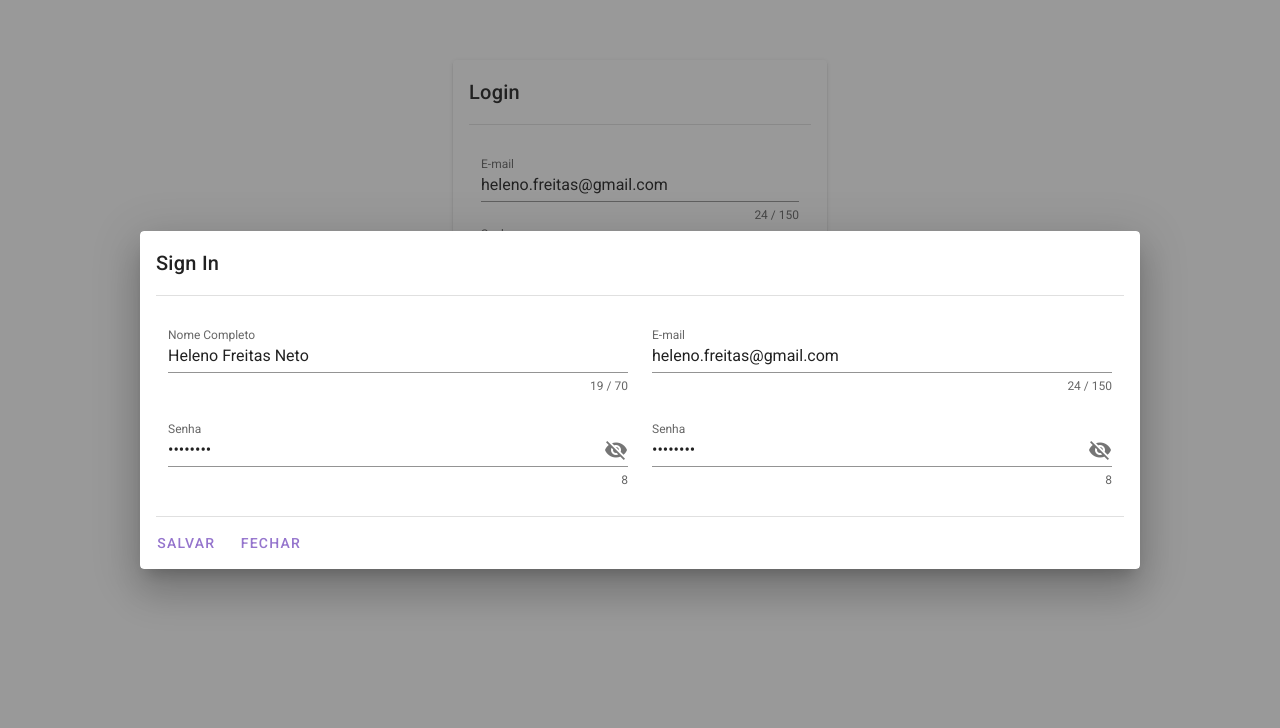
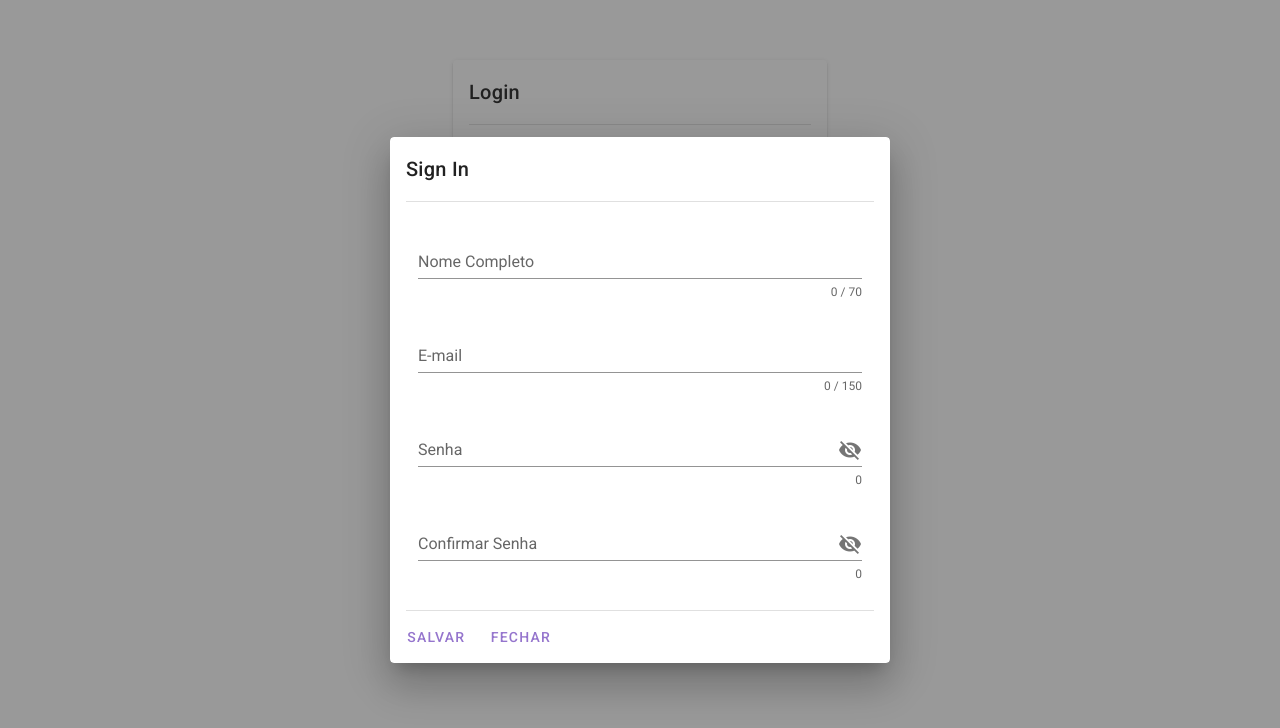
Before and after one commit to helenofn/hfn-invest-fe-vue, a Vue app: page /login in a window 1280 px wide. Both pictures are taken after a click on the button "SIGN IN". Shown: the top 728 px of the page. Built offline with nearby package versions, Linux system fonts and the light colour scheme; no server answers; what vue-sweetalert2 would draw is missing.

Commit message:
alterar usuário

```diff
--- a/src/components/alert/Alert.vue
+++ /dev/null
@@ -1,4 +0,0 @@
-<template>
-  <v-dialog max-width="600px">
-  </v-dialog>
-</template>
--- a/src/components/usuario/ListaUsuario.vue
+++ b/src/components/usuario/ListaUsuario.vue
@@ -60,12 +60,13 @@
 <script>
 import Usuario from '@/components/usuario/Usuario.vue'
 import { getAll as getAllUsers } from '@/services/userService.js';
+import { usuario } from '@/model/usuario.js';
   export default {
     components:{
         Usuario
     },
     data: () => ({
-      usuario:null,
+      usuario:usuario,
       search: '',
       dialog: {
             value:false
--- a/src/components/usuario/Usuario.vue
+++ b/src/components/usuario/Usuario.vue
@@ -3,7 +3,6 @@
     <v-card
         :loading="loading"
         class="mx-auto"
-        max-width="1000"
     >
 
     <v-card-title>{{title}}</v-card-title>
@@ -13,7 +12,7 @@
       <v-form ref="form" v-model="valid" lazy-validation>
         <v-container>
             <v-row>
-                <v-col cols="6" md="6">
+                <v-col cols="12" md="12">
                     <v-text-field
                         v-model="usuario.name"
                         :rules="[rules.required, rules.nomeMin]"
@@ -23,7 +22,7 @@
                         label="Nome Completo"
                     ></v-text-field>
                 </v-col>
-                <v-col cols="6" md="6">
+                <v-col cols="12" md="12">
                     <v-text-field
                         v-model="usuario.email"
                         :rules="[rules.required, rules.email]"
@@ -33,8 +32,8 @@
                         label="E-mail"
                     ></v-text-field>
                 </v-col>
-                <v-col cols="6" md="6">
-                    <v-text-field v-if="isSignIn"
+                <v-col cols="12" md="12" v-if="isSignIn">
+                    <v-text-field
                         v-model="usuario.password"
                         :append-icon="showSenha ? 'mdi-eye' : 'mdi-eye-off'"
                         :rules="[rules.required, rules.senhaMin, rules.senhaMax]"
@@ -46,18 +45,30 @@
                         @click:append="showSenha = !showSenha"
                     ></v-text-field>
                 </v-col>
-                <v-col cols="6" md="6">
-                    <v-text-field v-if="isSignIn"
-                        v-model="usuario.passwordConfirm"
+                <v-col cols="12" md="12" v-if="isSignIn">
+                    <v-text-field
+                        v-model="passwordConfirm"
                         :append-icon="showSenha ? 'mdi-eye' : 'mdi-eye-off'"
                         :rules="[rules.required, rules.senhaMin, rules.senhaMax, ruleSenhaMatch]"
                         :type="showSenha ? 'text' : 'password'"
-                        name="senha"
-                        label="Senha"
+                        name="senhaConfirm"
+                        label="Confirmar Senha"
                         hint=""
                         counter
                         @click:append="showSenha = !showSenha"
                     ></v-text-field>
+                </v-col>
+
+                <v-col cols="12" md="12" v-if="!isSignIn">
+                    <v-combobox
+                      v-model="usuario.status"
+                      :items="userStatusList"
+                      label="Situação"
+                      item-text="name"
+                      return-object
+                    >
+
+                    </v-combobox>
                 </v-col>
             </v-row>
         </v-container>
@@ -68,10 +79,17 @@
     <v-divider class="mx-4"></v-divider>
 
     <v-card-actions>
-      <v-btn
+      <v-btn v-if="isSignIn"
         color="deep-purple lighten-2"
         text
         @click="salvar"
+      >
+        Salvar
+      </v-btn>
+      <v-btn v-if="!isSignIn"
+        color="deep-purple lighten-2"
+        text
+        @click="alterar"
       >
         Salvar
       </v-btn>
@@ -95,7 +113,9 @@
 </template>
 
 <script>
-import { create as createUser } from '@/services/userService.js';
+import { create as createUser, update as updateUser } from '@/services/userService.js';
+import { statusUserListAll } from '@/services/dominioService.js';
+import { usuario } from '@/model/usuario.js';
 export default{
     props:{
         tipo: String,
@@ -107,12 +127,8 @@ export default{
         title:'',
         isSignIn: false,
         valid: false,
-        usuario:{
-            name: 'Heleno Freitas Neto',
-            email:'heleno.freitas@gmail.com',
-            password:'12345678',
-            passwordConfirm: '12345678'
-        },
+        usuario:usuario,
+        passwordConfirm:'',
         loading: false,
         showSenha: false,
         rules: {
@@ -122,12 +138,19 @@ export default{
             senhaMax: v => v.length <= 16 || 'Max 16 caracteres',
             email: v => /.+@.+/.test(v) || 'Informe um e-mail válido'
         },
+        userStatusList:[
+          'Ativo',
+          'Inativo'
+        ]
     }),
 
     created(){
-       //this.usuario = Object.assign({}, this.pUsuario);
+      this.listarStatusUser();
+
        if(this.pUsuario){
+         console.log(this.pUsuario);
          this.usuario = this.pUsuario;
+         this.usuario = Object.assign({}, this.pUsuario);
        }
 
         if(this.tipo=='signin'){
@@ -146,6 +169,15 @@ export default{
     },
 
     methods: {
+      listarStatusUser(){
+        statusUserListAll()
+        .then((response)=>{
+          console.log(response.data);
+          this.userStatusList = response.data;
+        }).catch(error => {
+          console.log(error);
+        });
+      },
       salvar () {
         if(this.$refs.form.validate()){
             this.loading = true;
@@ -154,10 +186,27 @@ export default{
             createUser(this.usuario)
                 .then(() => {
                     this.$swal('Sucesso!','O seu usuário foi criado!','success');
-                    if(this.isSignIn){
+                    if(this.isDialog){
                       this.dialog.value = false;
                     }else{
                       this.$router.push({name: 'login'});
+                    }
+                })
+                .catch(error => {
+                  this.$swal('Ops!',error.msgErro,'error');
+                });
+        }
+      },
+      alterar(){
+        if(this.$refs.form.validate()){
+            this.loading = true;
+            setTimeout(() => (this.loading = false), 2000);
+            //this.$http.post('auth/signIn',this.usuario)
+            updateUser(this.usuario)
+                .then(() => {
+                    this.$swal('Sucesso!','O seu usuário foi alterado!','success');
+                    if(this.isDialog){
+                      this.dialog.value = false;
                     }
                 })
                 .catch(error => {
@@ -169,7 +218,7 @@ export default{
           this.$router.push({name:'login'});
       },
       ruleSenhaMatch(){
-          return this.usuario.password == this.usuario.passwordConfirm || 'Senha e confirmação estão diferentes'
+          return this.usuario.password == this.passwordConfirm || 'Senha e confirmação estão diferentes'
       }
     },
   }
--- a/src/http/index.js
+++ b/src/http/index.js
@@ -24,7 +24,7 @@ http.interceptors.request.use(
 
 http.interceptors.response.use(
     function(response){
-        console.log("Response: "+response);
+        //console.log("Response: "+response);
         return response;
     },
     function(error){
--- /dev/null
+++ b/src/model/userStatus.js
@@ -0,0 +1,4 @@
+export const userStatus = {
+    code:'',
+    name:''
+}
--- /dev/null
+++ b/src/model/usuario.js
@@ -0,0 +1,9 @@
+import { userStatus } from './userStatus.js'
+
+export const usuario = {
+    id:'',
+    name:'',
+    email: '',
+    password: '',
+    status: userStatus
+}
--- /dev/null
+++ b/src/services/dominioService.js
@@ -0,0 +1,5 @@
+import Http from '@/http'
+
+export const statusUserListAll = () => {
+    return Http.get('dominio/userStatusListAll');
+};
--- a/src/services/userService.js
+++ b/src/services/userService.js
@@ -5,7 +5,7 @@ export const create = (usuario) => {
 };
 
 export const update = (usuario) => {
-    return Http.update('user', usuario);
+    return Http.put('user/' + usuario.id, usuario);
 }
 
 export const getAll = () => {
--- a/src/views/Login.vue
+++ b/src/views/Login.vue
@@ -60,7 +60,7 @@
   <v-dialog
         v-model="siginDialog.value"
         transition="dialog-bottom-transition"
-        max-width="1000"
+        max-width="500"
   >
     <Usuario :is-dialog="true" :dialog="siginDialog" tipo="signin"></Usuario>
   </v-dialog>
--- a/src/views/usuario/CadastroUsuario.vue
+++ b/src/views/usuario/CadastroUsuario.vue
@@ -8,10 +8,6 @@ import ListaUsuario from '@/components/usuario/ListaUsuario.vue'
   export default {
     components:{
       ListaUsuario
-    },
-
-    data () {
-
     }
   }
 </script>
```
